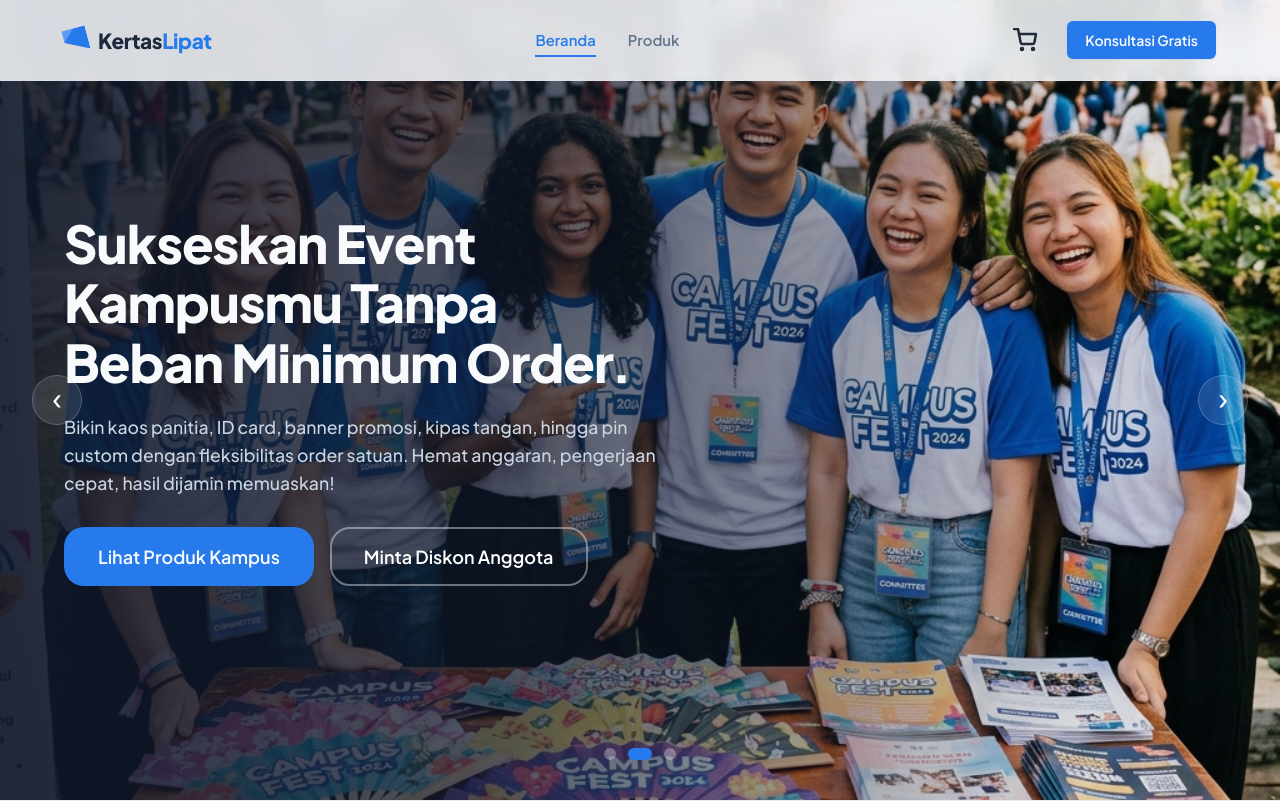
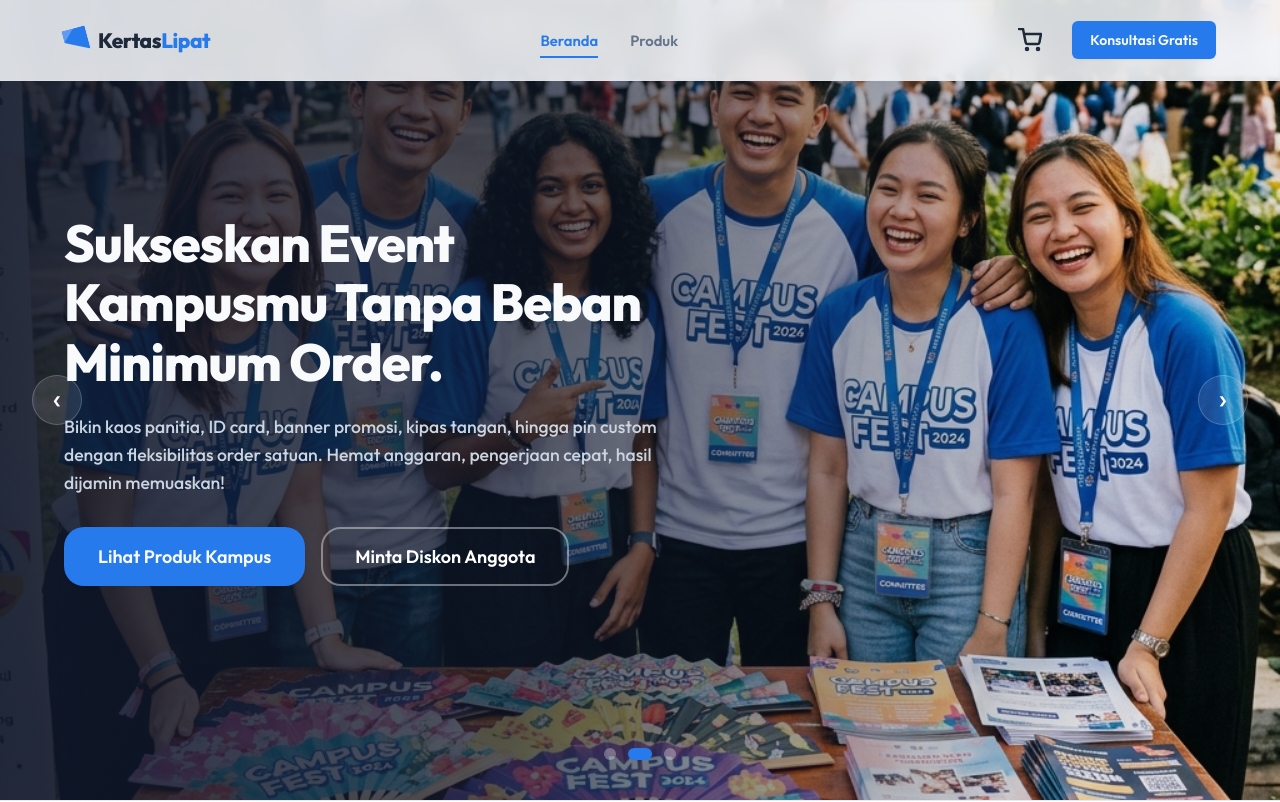
Before and after one commit to Ardiyanto24/mockup-website-kertas-lipat, a Next.js app: page / in a window 1280 px wide. Shown: the top 802 px of the page. Built offline with nearby package versions, Linux system fonts and the light colour scheme.

Commit message:
style: replace global font stack from Plus Jakarta Sans to premium geometric Outfit typeface

```diff
--- a/src/app/(public)/globals.css
+++ b/src/app/(public)/globals.css
@@ -1,4 +1,4 @@
-@import url('https://fonts.googleapis.com/css2?family=Plus+Jakarta+Sans:ital,wght@0,300;0,400;0,500;0,600;0,700;0,800;1,400&display=swap');
+@import url('https://fonts.googleapis.com/css2?family=Outfit:wght@300;400;500;600;700;800;900&display=swap');
 
 :root {
   /* Color Palette */
@@ -37,7 +37,7 @@
   --radius-full: 9999px;
 
   /* Font Stack */
-  --font-sans: 'Plus Jakarta Sans', -apple-system, BlinkMacSystemFont, 'Segoe UI', Roboto, Helvetica, Arial, sans-serif;
+  --font-sans: 'Outfit', -apple-system, BlinkMacSystemFont, 'Segoe UI', Roboto, Helvetica, Arial, sans-serif;
 
   /* Transitions */
   --transition-fast: 0.15s ease;
```
